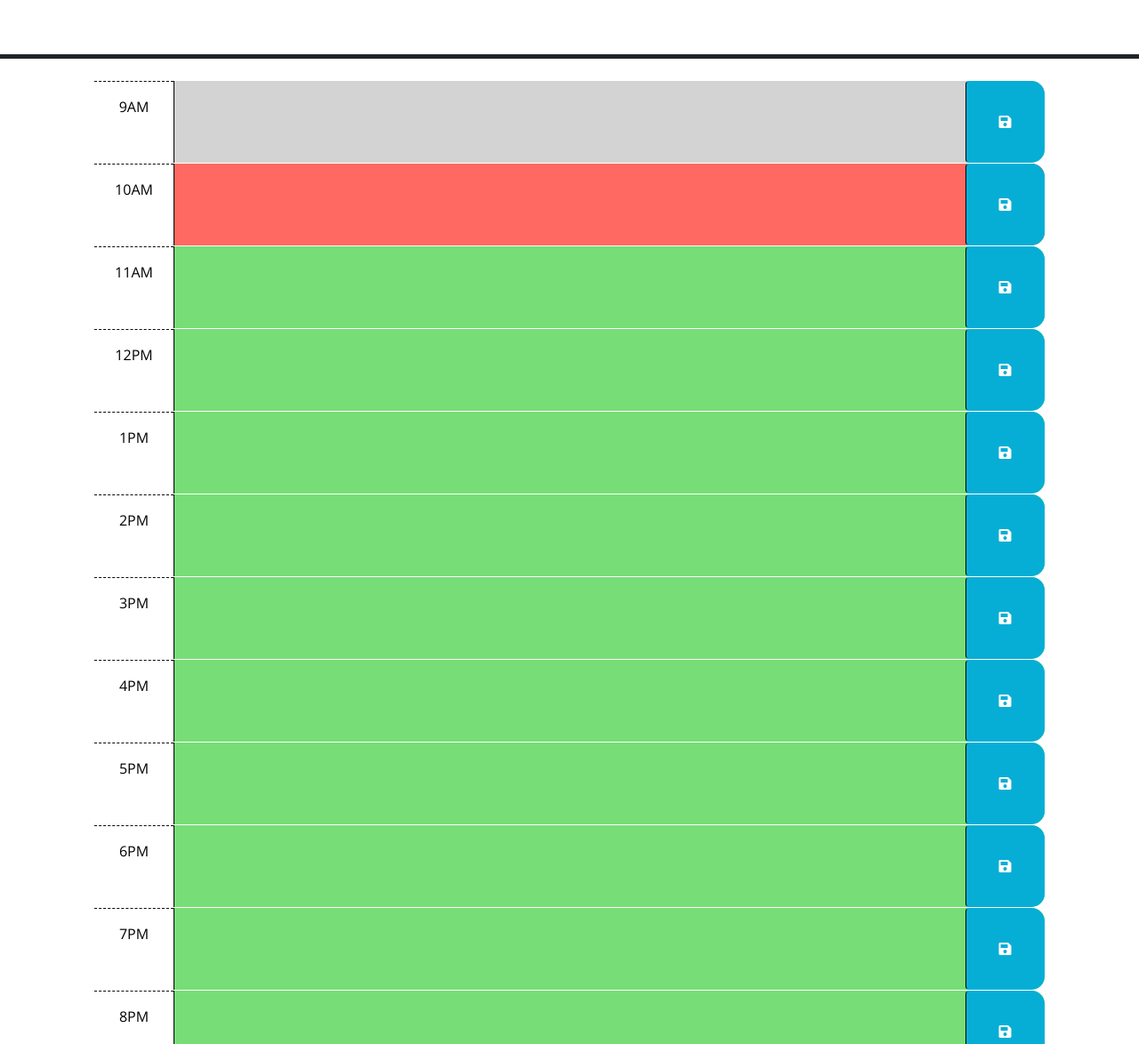
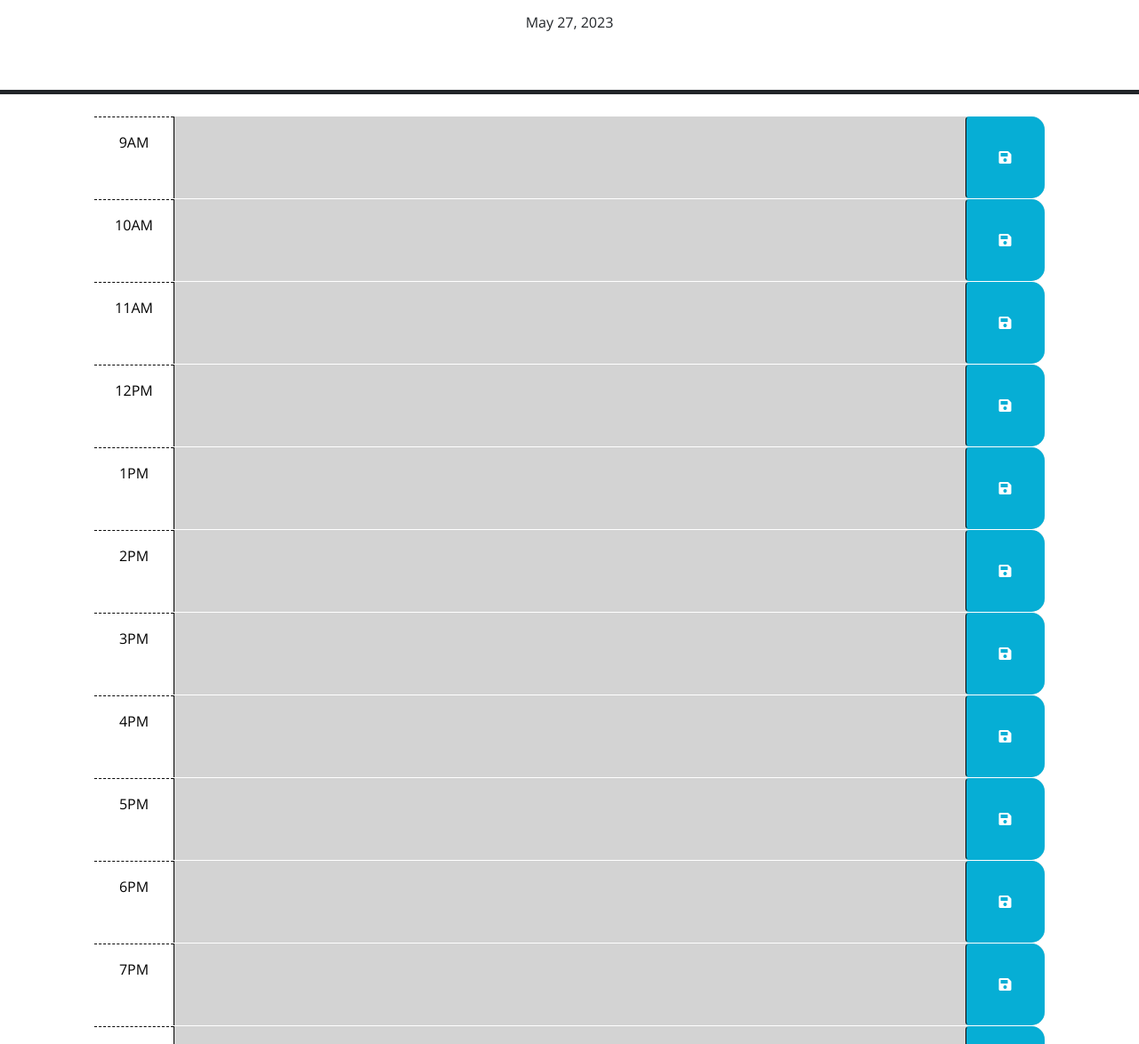
Before and after one commit to MsJamesM/Daily-Scheduler, a plain HTML site: page index.html in a window 1280 px wide. Shown: the part 166-1340 px from the top of the page at 89% size. Drawn offline with nearby package versions, Linux system fonts and the light colour scheme.

Commit message:
added date feature to the top of page with JS

```diff
--- a/index.html
+++ b/index.html
@@ -26,7 +26,7 @@ rel="stylesheet"
     <header class="p-5 mb-4 border-5 border-bottom border-dark text-center">
     <h1 class="display-3">Work Day Scheduler</h1>
     <p class="lead">A simple calendar app for scheduling your work day</p>
-    <p id="currentDay" class="lead"></p>
+    <p id="clock"></p>
     </header>
     <div class="container-lg px-5">
     <!-- Use class for "past", "present", and "future" to apply styles to the
@@ -40,16 +40,16 @@ rel="stylesheet"
         -->
 
     <!-- Example of a past time block. The "past" class adds a gray background color. -->
-    <div id="hour-9" class="row time-block past">
+    <div id="hour9" class="row time-block past">
         <div class="col-2 col-md-1 hour text-center py-3">9AM</div>
-        <textarea class="col-8 col-md-10 description" rows="3"> </textarea>
-        <button class="btn saveBtn col-2 col-md-1" aria-label="save">
+        <textarea class="col-8 col-md-10 description" rows="3" id="appts"> </textarea>
+        <button class="btn saveBtn col-2 col-md-1" id="save">
     <i class="fas fa-save" aria-hidden="true"></i>
         </button>
     </div>
 
     <!-- Example of a a present time block. The "present" class adds a red background color. -->
-    <div id="hour-10" class="row time-block present">
+    <div id="hour-10" class="row time-block past">
         <div class="col-2 col-md-1 hour text-center py-3">10AM</div>
         <textarea class="col-8 col-md-10 description" rows="3"> </textarea>
         <button class="btn saveBtn col-2 col-md-1" aria-label="save">
@@ -58,7 +58,7 @@ rel="stylesheet"
     </div>
 
     <!-- Example of a future time block. The "future" class adds a green background color. -->
-    <div id="hour-11" class="row time-block future">
+    <div id="hour-11" class="row time-block past">
         <div class="col-2 col-md-1 hour text-center py-3">11AM</div>
         <textarea class="col-8 col-md-10 description" rows="3"> </textarea>
         <button class="btn saveBtn col-2 col-md-1" aria-label="save">
@@ -66,7 +66,7 @@ rel="stylesheet"
         </button>
     </div>
 
-    <div id="hour-12" class="row time-block future">
+    <div id="hour-12" class="row time-block past">
         <div class="col-2 col-md-1 hour text-center py-3">12PM</div>
         <textarea class="col-8 col-md-10 description" rows="3"> </textarea>
         <button class="btn saveBtn col-2 col-md-1" aria-label="save">
@@ -74,70 +74,69 @@ rel="stylesheet"
         </button>
     </div>
 
-    <div id="hour-1" class="row time-block future">
+    <div id="hour-1" class="row time-block past">
         <div class="col-2 col-md-1 hour text-center py-3">1PM</div>
         <textarea class="col-8 col-md-10 description" rows="3"> </textarea>
         <button class="btn saveBtn col-2 col-md-1" aria-label="save">
     <i class="fas fa-save" aria-hidden="true"></i>
         </button>
     </div>
-    <div id="hour-2" class="row time-block future">
+    <div id="hour-2" class="row time-block past">
         <div class="col-2 col-md-1 hour text-center py-3">2PM</div>
         <textarea class="col-8 col-md-10 description" rows="3"> </textarea>
         <button class="btn saveBtn col-2 col-md-1" aria-label="save">
     <i class="fas fa-save" aria-hidden="true"></i>
         </button>
     </div>
-    <div id="hour-11" class="row time-block future">
+    <div id="hour-11" class="row time-block past">
         <div class="col-2 col-md-1 hour text-center py-3">3PM</div>
         <textarea class="col-8 col-md-10 description" rows="3"> </textarea>
         <button class="btn saveBtn col-2 col-md-1" aria-label="save">
     <i class="fas fa-save" aria-hidden="true"></i>
         </button>
     </div>
-    <div id="hour-11" class="row time-block future">
+    <div id="hour-11" class="row time-block past">
         <div class="col-2 col-md-1 hour text-center py-3">4PM</div>
         <textarea class="col-8 col-md-10 description" rows="3"> </textarea>
         <button class="btn saveBtn col-2 col-md-1" aria-label="save">
     <i class="fas fa-save" aria-hidden="true"></i>
         </button>
     </div>
-    <div id="hour-11" class="row time-block future">
+    <div id="hour-11" class="row time-block past">
         <div class="col-2 col-md-1 hour text-center py-3">5PM</div>
         <textarea class="col-8 col-md-10 description" rows="3"> </textarea>
         <button class="btn saveBtn col-2 col-md-1" aria-label="save">
     <i class="fas fa-save" aria-hidden="true"></i>
         </button>
     </div>
-    <div id="hour-11" class="row time-block future">
+    <div id="hour-11" class="row time-block past">
         <div class="col-2 col-md-1 hour text-center py-3">6PM</div>
         <textarea class="col-8 col-md-10 description" rows="3"> </textarea>
         <button class="btn saveBtn col-2 col-md-1" aria-label="save">
     <i class="fas fa-save" aria-hidden="true"></i>
         </button>
     </div>
-    <div id="hour-11" class="row time-block future">
+    <div id="hour-11" class="row time-block past">
         <div class="col-2 col-md-1 hour text-center py-3">7PM</div>
         <textarea class="col-8 col-md-10 description" rows="3"> </textarea>
         <button class="btn saveBtn col-2 col-md-1" aria-label="save">
     <i class="fas fa-save" aria-hidden="true"></i>
         </button>
     </div>
-    <div id="hour-11" class="row time-block future">
+    <div id="hour-11" class="row time-block past">
         <div class="col-2 col-md-1 hour text-center py-3">8PM</div>
         <textarea class="col-8 col-md-10 description" rows="3"> </textarea>
         <button class="btn saveBtn col-2 col-md-1" aria-label="save">
     <i class="fas fa-save" aria-hidden="true"></i>
         </button>
     </div>
-    <div id="hour-11" class="row time-block future">
+    <div id="hour-11" class="row time-block past">
         <div class="col-2 col-md-1 hour text-center py-3">9PM</div>
         <textarea class="col-8 col-md-10 description" rows="3"> </textarea>
         <button class="btn saveBtn col-2 col-md-1" aria-label="save">
     <i class="fas fa-save" aria-hidden="true"></i>
         </button>
     </div>
-
 
     <script src="https://code.jquery.com/jquery-3.4.1.min.js"></script>
     <script
--- a/script.js
+++ b/script.js
@@ -1,29 +1,6 @@
-// current date displayed at the top
-// timeblocks for standard business hours
-// timeblocks are color coded for past, present, future
-// enter event into timeblock
-// event is saved in localstorage
+// ----------------------------------------------------------- date header
 
-// Wrap all code that interacts with the DOM in a call to jQuery to ensure that
-// the code isn't run until the browser has finished rendering all the elements
-// in the html.
-$(function () {
-  // TODO: Add a listener for click events on the save button. This code should
-  // use the id in the containing time-block as a key to save the user input in
-  // local storage. HINT: What does `this` reference in the click listener
-  // function? How can DOM traversal be used to get the "hour-x" id of the
-  // time-block containing the button that was clicked? How might the id be
-  // useful when saving the description in local storage?
-  //
-  // TODO: Add code to apply the past, present, or future class to each time
-  // block by comparing the id to the current hour. HINTS: How can the id
-  // attribute of each time-block be used to conditionally add or remove the
-  // past, present, and future classes? How can Day.js be used to get the
-  // current hour in 24-hour time?
-  //
-  // TODO: Add code to get any user input that was saved in localStorage and set
-  // the values of the corresponding textarea elements. HINT: How can the id
-  // attribute of each time-block be used to do this?
-  //
-  // TODO: Add code to display the current date in the header of the page.
-});
+var clock = document.getElementById("#clock");
+var today = dayjs();
+console.log(today);
+$("#clock").text(today.format("MMM D, YYYY"));
```
